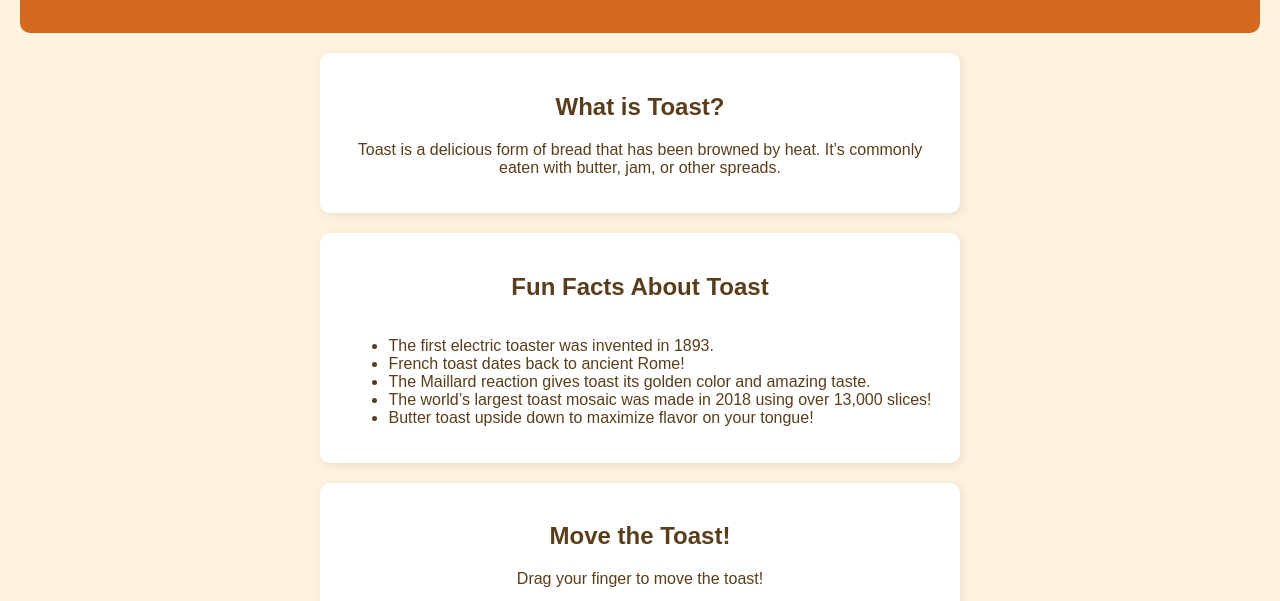
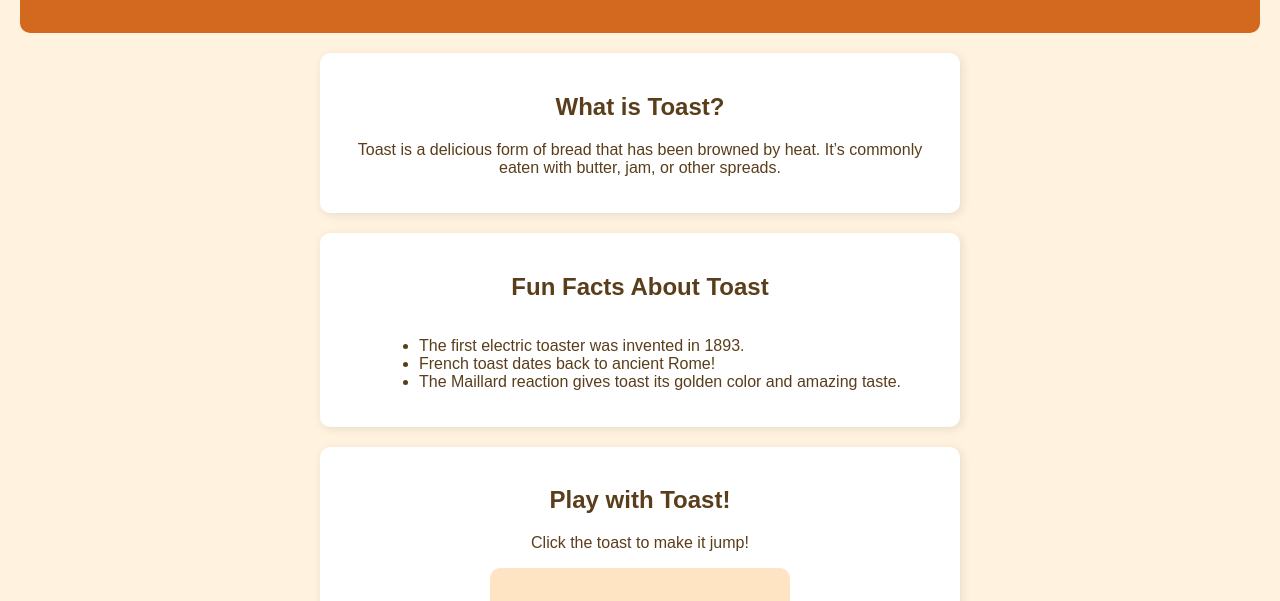
Before and after one commit to MemitoTheBeast/ToastWebsite, a plain HTML site: page index.html in a window 1280 px wide. Shown: the part 141-742 px from the top of the page. Drawn offline with Linux system fonts and the light colour scheme.

Commit message:
Update index.html

```diff
--- a/index.html
+++ b/index.html
@@ -20,18 +20,16 @@
 
         <section>
             <h2>Fun Facts About Toast</h2>
-            <ul id="toast-facts">
+            <ul>
                 <li>The first electric toaster was invented in 1893.</li>
                 <li>French toast dates back to ancient Rome!</li>
                 <li>The Maillard reaction gives toast its golden color and amazing taste.</li>
-                <li>The world’s largest toast mosaic was made in 2018 using over 13,000 slices!</li>
-                <li>Butter toast upside down to maximize flavor on your tongue!</li>
             </ul>
         </section>
 
         <section id="game">
-            <h2>Move the Toast!</h2>
-            <p>Drag your finger to move the toast!</p>
+            <h2>Play with Toast!</h2>
+            <p>Click the toast to make it jump!</p>
             <canvas id="toastCanvas"></canvas>
         </section>
     </main>
```
